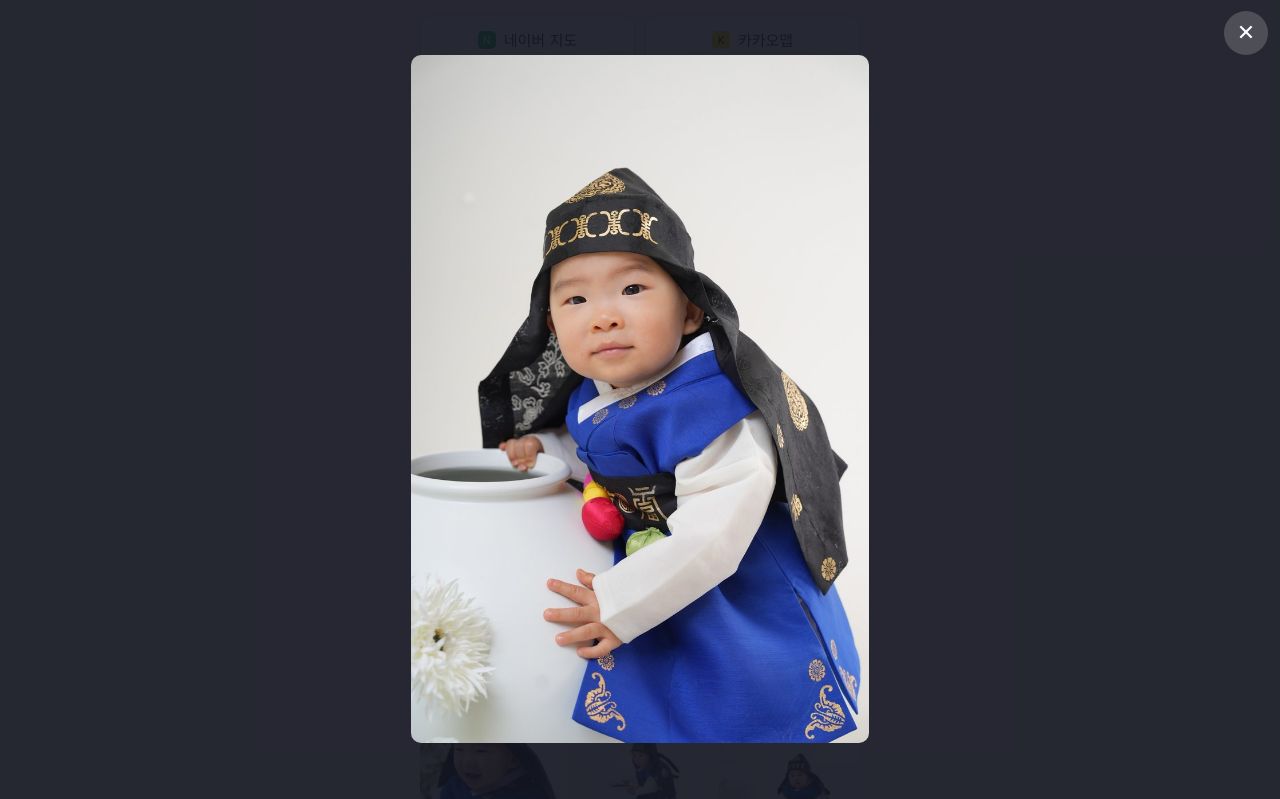
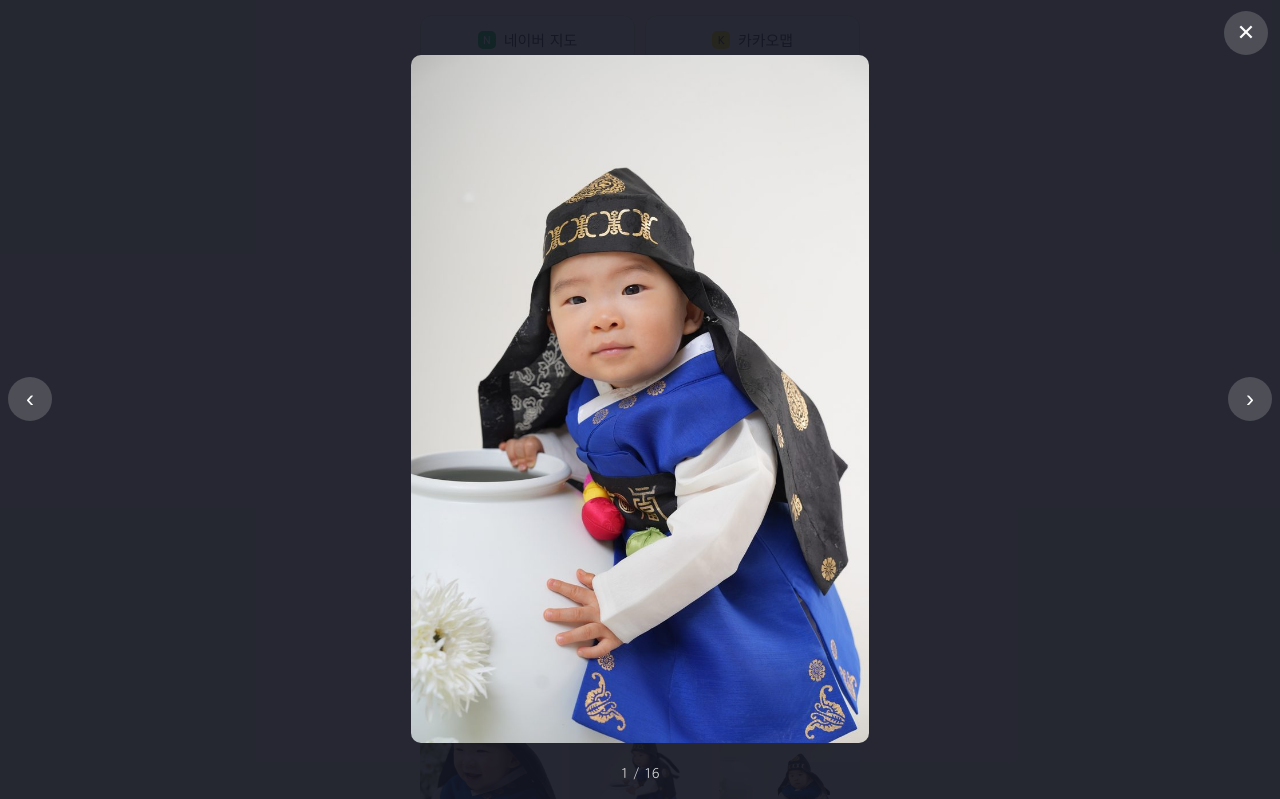
Before and after one commit to surade2007/yuho-dol, a plain HTML site: page index.html in a window 1280 px wide. Both pictures are taken after a click on the button 490 px from the left and 3510 px from the top of the page. Shown: the part 3111-3910 px from the top of the page. Drawn offline with Linux system fonts and the light colour scheme; a web font is replaced by a local one.

Commit message:
사진 확대 화면에서 옆으로 넘기기 추가

```diff
--- a/index.html
+++ b/index.html
@@ -120,6 +120,14 @@ section > h2 { font-size: 22px; text-align: center; color: var(--ink); }
 .viewer img { max-height: 86vh; max-width: 100%; border-radius: 10px; }
 .viewer .close { position: absolute; top: calc(12px + env(safe-area-inset-top, 0px)); right: calc(12px + env(safe-area-inset-right, 0px));
                  width: 44px; height: 44px; border-radius: 50%; border: 0; background: rgba(255,255,255,.18); color: #fff; font-size: 22px; cursor: pointer; }
+.viewer .nav { position: absolute; top: 50%; transform: translateY(-50%); width: 44px; height: 44px; border-radius: 50%; border: 0;
+               background: rgba(255,255,255,.18); color: #fff; font-size: 24px; line-height: 1; cursor: pointer; z-index: 1; }
+.viewer .prev { left: calc(8px + env(safe-area-inset-left, 0px)); }
+.viewer .next { right: calc(8px + env(safe-area-inset-right, 0px)); }
+.viewer .count { position: absolute; bottom: calc(14px + env(safe-area-inset-bottom, 0px)); left: 0; right: 0; text-align: center;
+                 color: rgba(255,255,255,.85); font-size: 14px; font-variant-numeric: tabular-nums; }
+.viewer button:focus-visible { outline: 3px solid #fff; outline-offset: 2px; }
+.viewer img { touch-action: pan-y pinch-zoom; user-select: none; -webkit-user-drag: none; }
 
 footer { text-align: center; color: var(--soft); font-size: 13px; display: flex; flex-direction: column; gap: 10px; }
 
@@ -226,7 +234,10 @@ footer { text-align: center; color: var(--soft); font-size: 13px; display: flex;
 
 <div class="viewer" id="viewer" hidden role="dialog" aria-modal="true" aria-label="사진 크게 보기">
   <button class="close" id="viewer-close" type="button" aria-label="닫기">✕</button>
+  <button class="nav prev" id="viewer-prev" type="button" aria-label="이전 사진">‹</button>
   <img id="viewer-img" alt="">
+  <button class="nav next" id="viewer-next" type="button" aria-label="다음 사진">›</button>
+  <p class="count" id="viewer-count" aria-live="polite"></p>
 </div>
 
 <script>
@@ -256,14 +267,42 @@ footer { text-align: center; color: var(--soft); font-size: 13px; display: flex;
   });
 
   // 사진 크게 보기
-  var viewer = document.getElementById('viewer'), vimg = document.getElementById('viewer-img');
-  document.querySelectorAll('.gallery button').forEach(function (b) {
-    b.addEventListener('click', function () { vimg.src = b.dataset.src; vimg.alt = b.querySelector('img').alt; viewer.hidden = false; document.getElementById('viewer-close').focus(); });
+  var viewer = document.getElementById('viewer'), vimg = document.getElementById('viewer-img'), vcount = document.getElementById('viewer-count');
+  var items = Array.prototype.slice.call(document.querySelectorAll('.gallery button'));
+  var cur = 0;
+  function show(i) {
+    cur = (i + items.length) % items.length;
+    var b = items[cur];
+    vimg.src = b.dataset.src; vimg.alt = b.querySelector('img').alt;
+    vcount.textContent = (cur + 1) + ' / ' + items.length;
+    [cur - 1, cur + 1].forEach(function (j) { new Image().src = items[(j + items.length) % items.length].dataset.src; }); // 옆 사진 미리 불러오기
+  }
+  items.forEach(function (b, i) {
+    b.addEventListener('click', function () { show(i); viewer.hidden = false; document.getElementById('viewer-close').focus(); });
   });
   function closeViewer() { viewer.hidden = true; }
   document.getElementById('viewer-close').addEventListener('click', closeViewer);
+  document.getElementById('viewer-prev').addEventListener('click', function () { show(cur - 1); });
+  document.getElementById('viewer-next').addEventListener('click', function () { show(cur + 1); });
   viewer.addEventListener('click', function (e) { if (e.target === viewer) closeViewer(); });
-  document.addEventListener('keydown', function (e) { if (e.key === 'Escape') closeViewer(); });
+  document.addEventListener('keydown', function (e) {
+    if (viewer.hidden) return;
+    if (e.key === 'Escape') closeViewer();
+    else if (e.key === 'ArrowLeft') show(cur - 1);
+    else if (e.key === 'ArrowRight') show(cur + 1);
+  });
+  // 손가락으로 옆으로 밀어서 넘기기
+  var sx = null, sy = 0;
+  viewer.addEventListener('touchstart', function (e) {
+    if (e.touches.length !== 1) { sx = null; return; }
+    sx = e.touches[0].clientX; sy = e.touches[0].clientY;
+  }, { passive: true });
+  viewer.addEventListener('touchend', function (e) {
+    if (sx === null) return;
+    var dx = e.changedTouches[0].clientX - sx, dy = e.changedTouches[0].clientY - sy;
+    sx = null;
+    if (Math.abs(dx) > 40 && Math.abs(dx) > Math.abs(dy)) show(dx < 0 ? cur + 1 : cur - 1);
+  }, { passive: true });
 })();
 </script>
 
```
